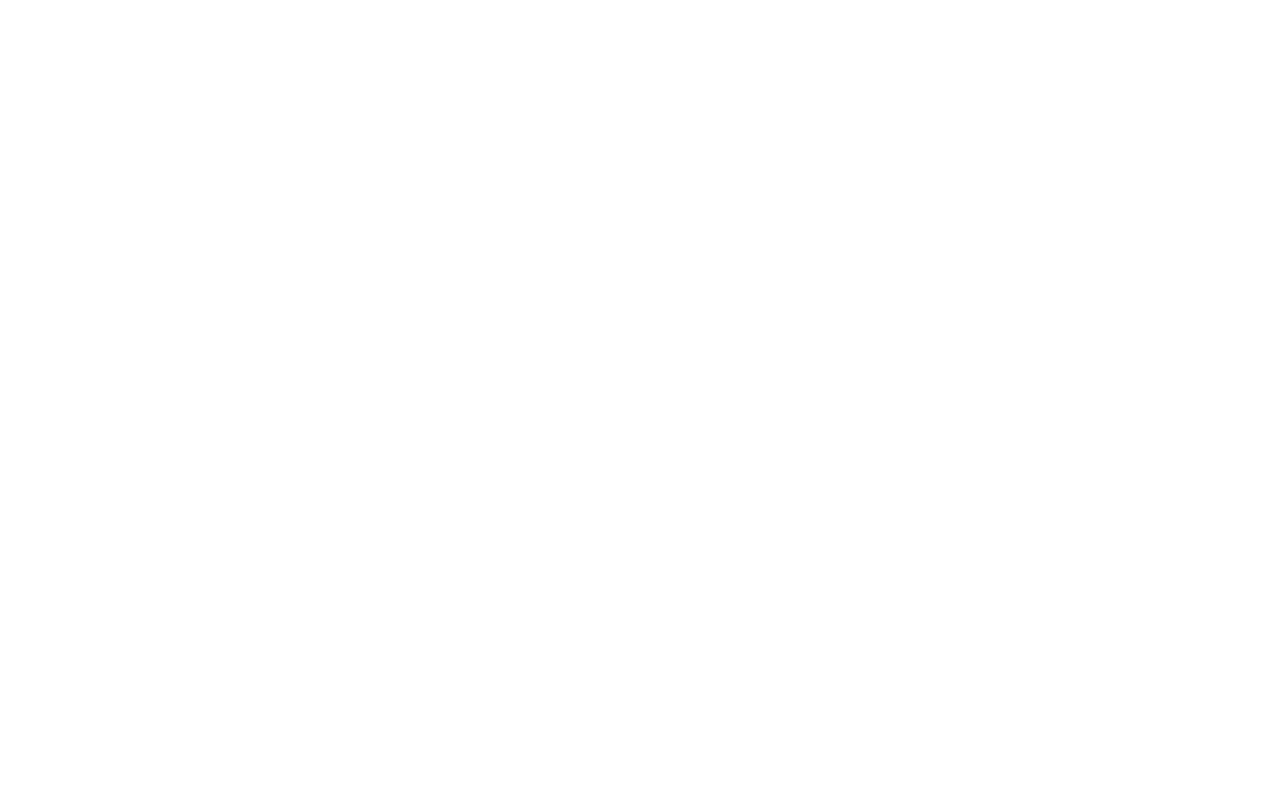
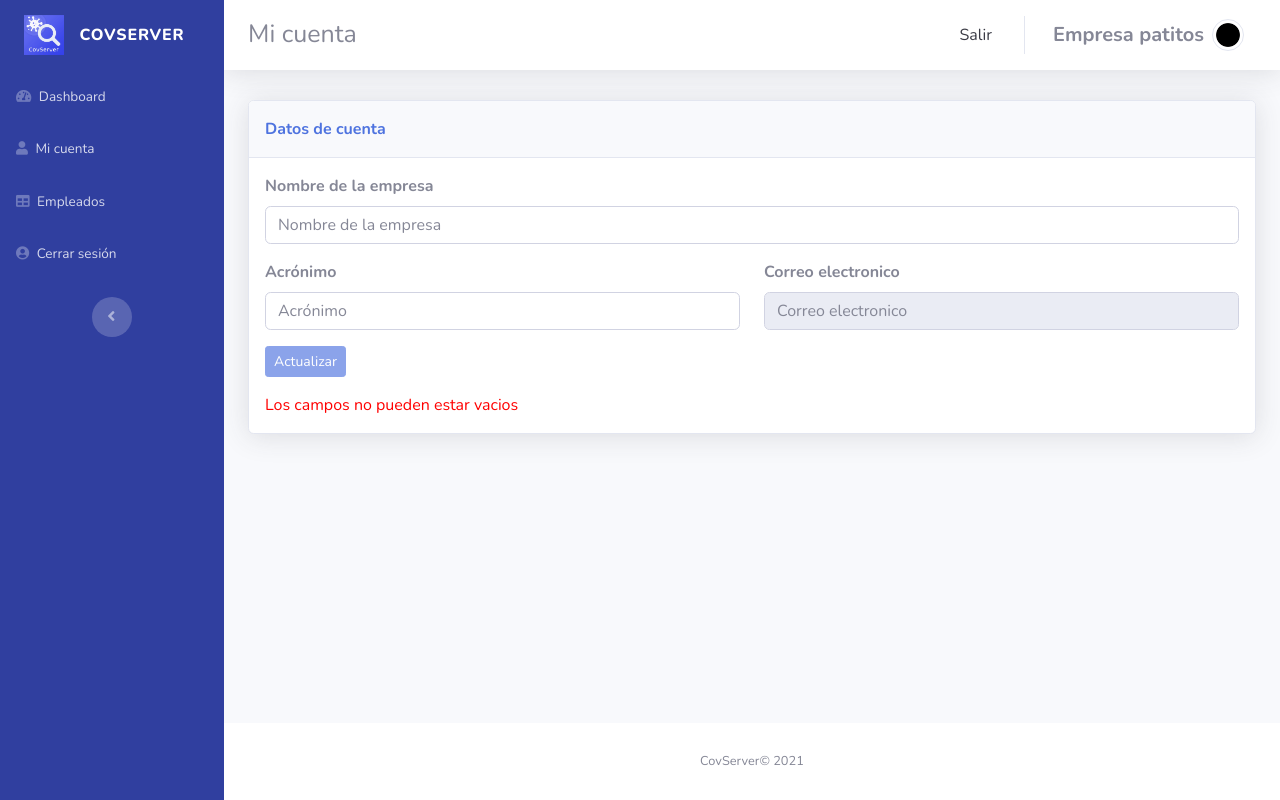
Before and after one commit to AngelDiazMera/covserver_back_office, a React (Create React App) app: page /profile in a window 1280 px wide. Built offline with nearby package versions, Linux system fonts and the light colour scheme.

Commit message:
profile page

```diff
--- /dev/null
+++ b/src/pages/profile_page/components/Row_profile/RowProfile.tsx
@@ -0,0 +1,72 @@
+import React from "react";
+import { useRef } from "react";
+import { useState } from "react";
+
+function RowProfile() {
+    const [isEnterprise, setEnterprise] = React.useState('');
+    const [isAcron, setAcron] = React.useState('');
+
+    const changeEnterprise = (event:any) => {
+        setEnterprise(event.target.value);
+    };
+
+    const changeAcron = (event:any) => {
+        setAcron(event.target.value);
+    };
+
+    return (
+        <div
+        className="container-fluid"
+        style={{
+          marginTop: "30px"
+        }}
+      >
+        <div className="row" >
+            <div className="col offset-xxl-0">
+                <div className="card shadow mb-3">
+                    <div className="card-header py-3"><p className="text-primary m-0 fw-bold">Datos de cuenta</p></div>
+                    <div className="card-body">
+                        <form>
+                            <div className="row">
+                                <div className="col">
+                                    <div className="mb-3">
+                                        <label className="form-label"><strong>Nombre de la empresa</strong></label>
+                                        <input className="form-control" type="text" value={isEnterprise} onChange={changeEnterprise} placeholder="Nombre de la empresa" />
+                                    </div>
+                                </div>
+                            </div>
+                            <div className="row">
+                                <div className="col">
+                                    <div className="mb-3">
+                                        <label className="form-label" ><strong>Acrónimo</strong><br /></label>
+                                        <input className="form-control" type="text" value={isAcron} onChange={changeAcron} placeholder="Acrónimo"   />
+                                    </div>
+                                </div>
+                                <div className="col">
+                                    <div className="mb-3">
+                                        <label className="form-label" ><strong>Correo electronico</strong><br /></label>
+                                        <input className="form-control" type="text" placeholder="Correo electronico"  disabled/>
+                                    </div>
+                                </div>
+                            </div>
+                            <div className="mb-3"><button className="btn btn-primary btn-sm" type="submit"  disabled={!isEnterprise || !isAcron}>Actualizar</button></div>
+                            <label
+                                style={{
+                                    color:"red",
+                                    marginTop:"10px",
+                                    display:` ${!isEnterprise || !isAcron ? 'block' : 'none'}`
+                                }}
+
+                                >Los campos no pueden estar vacios
+                                </label>
+                        </form>
+                    </div>
+                </div>
+            </div>
+        </div>
+    </div>
+    );
+
+}
+
+export default RowProfile;
--- /dev/null
+++ b/src/pages/profile_page/components/contentwrapper_profile/ContentProfile.tsx
@@ -0,0 +1,20 @@
+import React from "react";
+import HeaderDash from "../../components/header_dashboard/headerdashboard";
+import RowProfile from "../../components/Row_profile/RowProfile";
+import Footer from "../../../user_page/components/foter/Footer";
+
+function ContentProfile () {
+
+    return (
+      <div className="d-flex flex-column" id="content-wrapper">
+        <div id="content">
+          <HeaderDash></HeaderDash>
+          <RowProfile></RowProfile>
+        </div>
+        <Footer></Footer>
+      </div>
+    );
+
+}
+
+export default ContentProfile;
--- /dev/null
+++ b/src/pages/profile_page/components/header_dashboard/headerdashboard.tsx
@@ -0,0 +1,72 @@
+import React from "react";
+import logo from '../../../user_page/components/img/circle.png'
+
+function HeaderNav () {
+
+    return (
+      <nav className="navbar navbar-light navbar-expand bg-white shadow mb-4 topbar static-top">
+        <div className="container-fluid">
+          <button
+            className="btn btn-link d-md-none rounded-circle me-3"
+            id="sidebarToggleTop"
+            type="button"
+          >
+            <i className="fas fa-bars" />
+          </button>
+          <span
+            style={{
+              fontSize: "25px"
+            }}
+          >
+            Mi cuenta
+          </span>
+          <ul className="navbar-nav flex-nowrap ms-auto">
+            <li className="nav-item dropdown no-arrow mx-1">
+              <div className="nav-item dropdown no-arrow">
+                <a
+                  className="dropdown-toggle nav-link"
+                  aria-expanded="false"
+                  data-bs-toggle="dropdown"
+                  href="#"
+                  style={{
+                    color: "var(--bs-dark)"
+                  }}
+                >
+                  Salir
+                </a>
+              </div>
+            </li>
+            <div className="d-none d-sm-block topbar-divider" ></div>
+            <li className="nav-item dropdown no-arrow">
+              <div className="nav-item dropdown no-arrow">
+                <div
+                  className="dropdown-toggle nav-link"
+                  aria-expanded="false"
+                  data-bs-toggle="dropdown"
+                >
+                  <span
+                    className="d-none d-lg-inline me-2 text-gray-600 small"
+                    style={{
+                      fontWeight: "bold",
+                      fontSize: "20px"
+                    }}
+                  >
+                    Empresa patitos
+                  </span>
+                  <img
+                    className="border rounded-circle img-profile"
+                    width="25px"
+                    height="25px"
+                    src={logo}
+                  />
+                </div>
+              </div>
+            </li>
+          </ul>
+        </div>
+      </nav>
+    );
+
+}
+
+export default HeaderNav;
--- /dev/null
+++ b/src/pages/profile_page/profile.tsx
@@ -0,0 +1,15 @@
+import React from "react";
+import Navbar from "../user_page/components/_navbar/Navbar";
+import ContentWrapperProfile from "./components/contentwrapper_profile/ContentProfile";
+
+
+function Wrapper() {
+    return (
+      <div id="wrapper">
+        <Navbar></Navbar>
+        <ContentWrapperProfile></ContentWrapperProfile>
+      </div>
+    );
+}
+
+export default Wrapper;
--- a/src/routes/auth.routes.tsx
+++ b/src/routes/auth.routes.tsx
@@ -4,6 +4,7 @@ import RegisterPage from '../pages/register_page/registerPage';
 import LoginPage from '../pages/login_page/loginPage';
 import UserPage from '../pages/user_page/user_page';
 import Dashboard from '../pages/user_page/dashboard';
+import Profile from '../pages/profile_page/profile'
 
 function AuthRoutes() {
     return (
@@ -23,6 +24,9 @@ function AuthRoutes() {
             <Route path="/dashboard">
                 <Dashboard/>
             </Route>
+            <Route path="/profile">
+                <Profile/>
+            </Route>
         </Switch>
     );
 }
```
